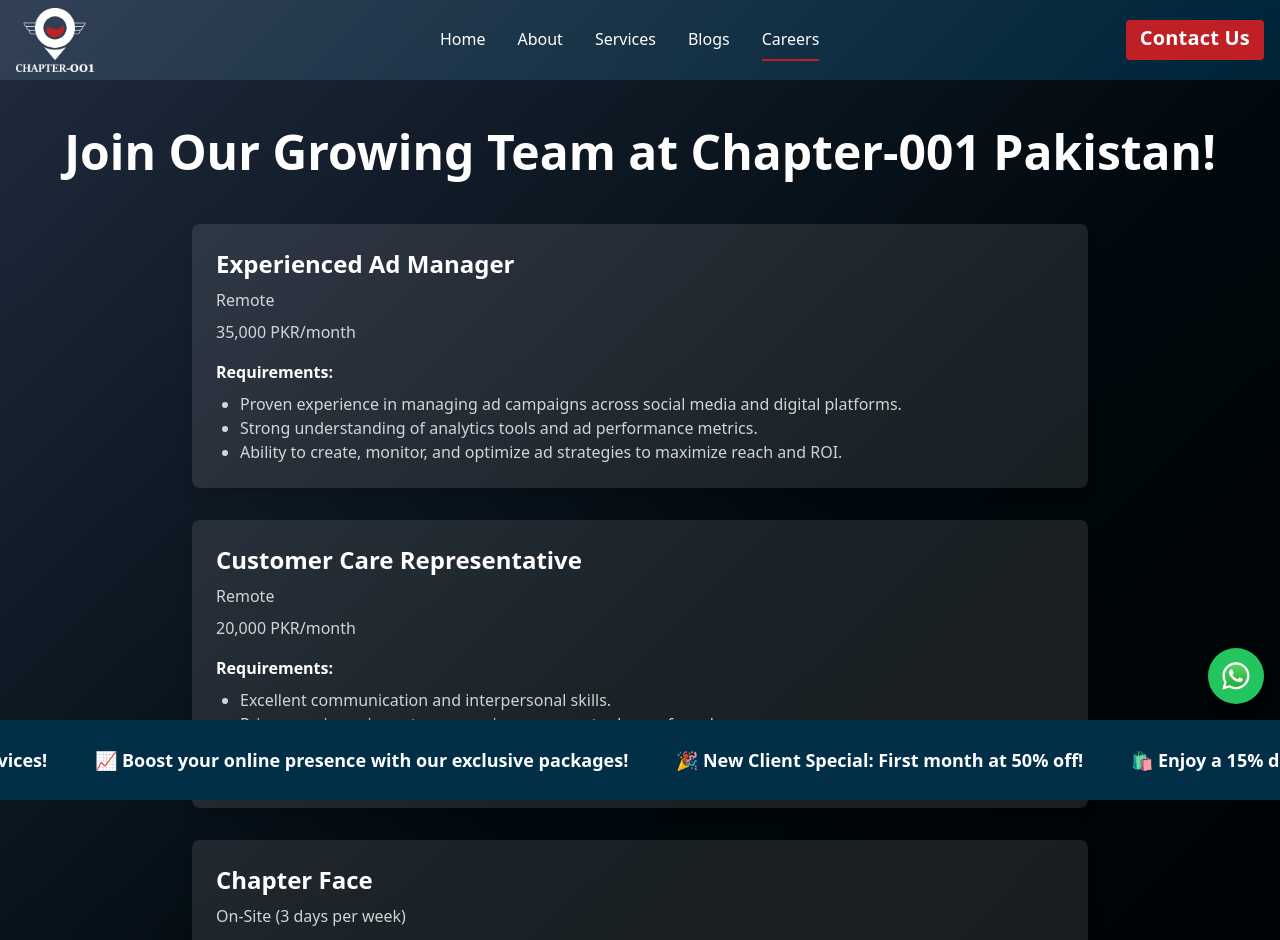
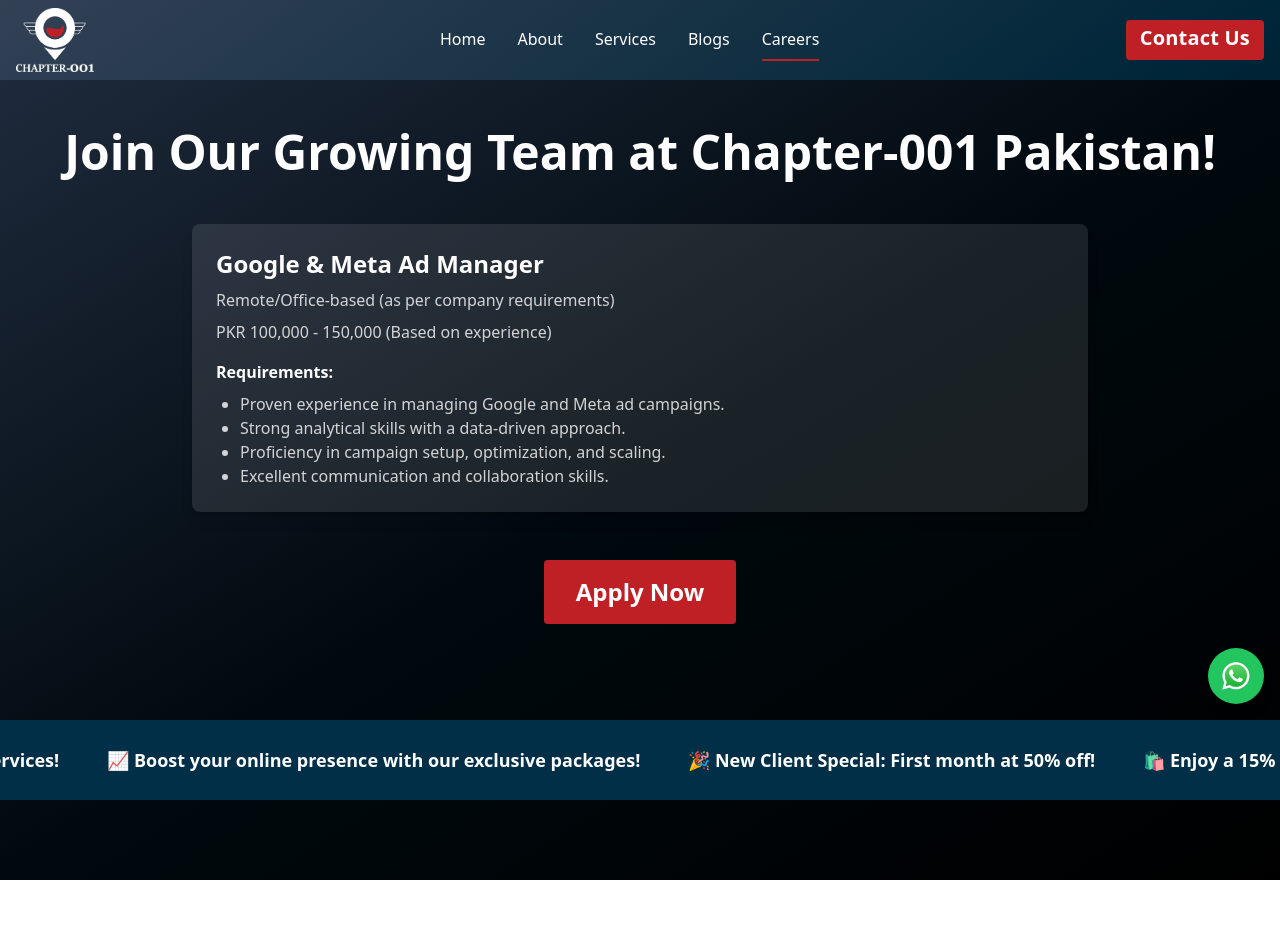
Before and after one commit to businessdrivers01/chapter001, a React (Vite) app: page /careers in a window 1280 px wide. Shown: the top 940 px of the page. Built offline with nearby package versions, Linux system fonts and the light colour scheme.

Commit message:
update job post

```diff
--- a/src/Pages/Careers/index.tsx
+++ b/src/Pages/Careers/index.tsx
@@ -11,34 +11,16 @@
 
 const jobs: Job[] = [
     {
-        title: 'Experienced Ad Manager',
-        location: 'Remote',
-        salary: '35,000 PKR/month',
+        title: 'Google & Meta Ad Manager',
+        location: 'Remote/Office-based (as per company requirements)',
+        salary: 'PKR 100,000 - 150,000 (Based on experience)',
         requirements: [
-            'Proven experience in managing ad campaigns across social media and digital platforms.',
-            'Strong understanding of analytics tools and ad performance metrics.',
-            'Ability to create, monitor, and optimize ad strategies to maximize reach and ROI.'
-        ]
-    },
-    {
-        title: 'Customer Care Representative',
-        location: 'Remote',
-        salary: '20,000 PKR/month',
-        requirements: [
-            'Excellent communication and interpersonal skills.',
-            'Prior experience in customer service or support roles preferred.',
-            'Ability to handle customer inquiries professionally and resolve issues promptly, ensuring high levels of satisfaction.'
-        ]
-    },
-    {
-        title: 'Chapter Face',
-        location: 'On-Site (3 days per week)',
-        salary: '30,000 PKR/month',
-        requirements: [
-            'Confident, personable, and presentable with a strong presence.',
-            'Experience in representing brands or handling public relations.',
-            'Able to engage professionally with clients and partners on behalf of Chapter-001.'
-        ]
+            'Proven experience in managing Google and Meta ad campaigns.',
+            'Strong analytical skills with a data-driven approach.',
+            'Proficiency in campaign setup, optimization, and scaling.',
+            'Excellent communication and collaboration skills.'
+        ],
+
     }
 ];
 
```
